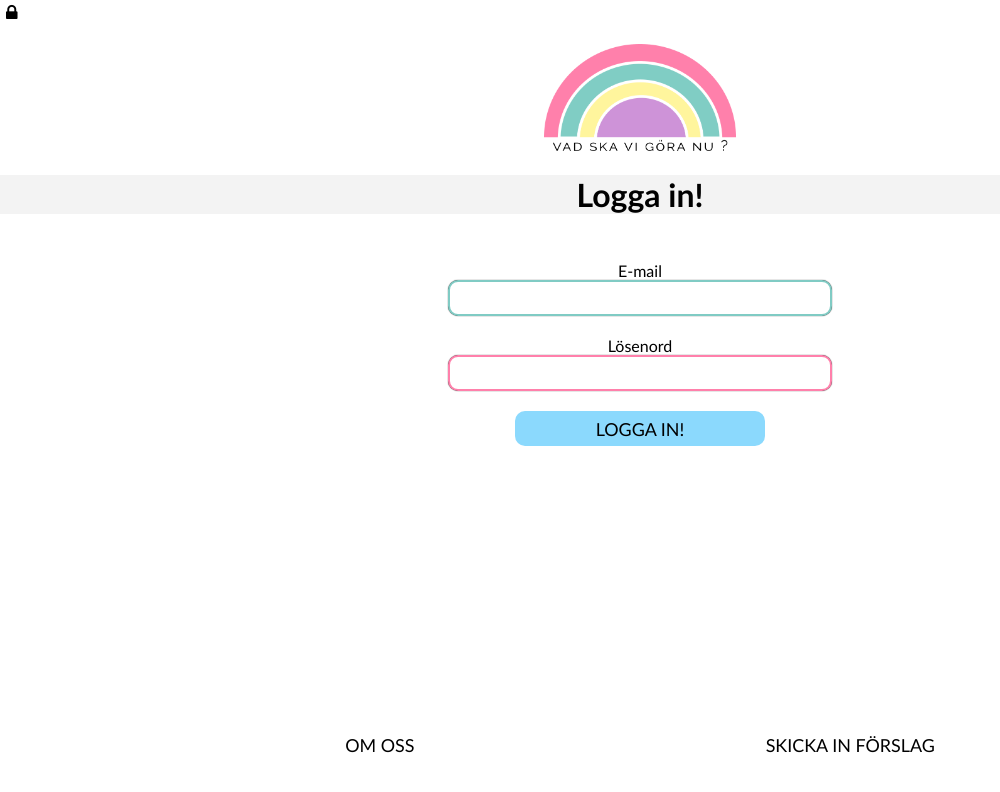
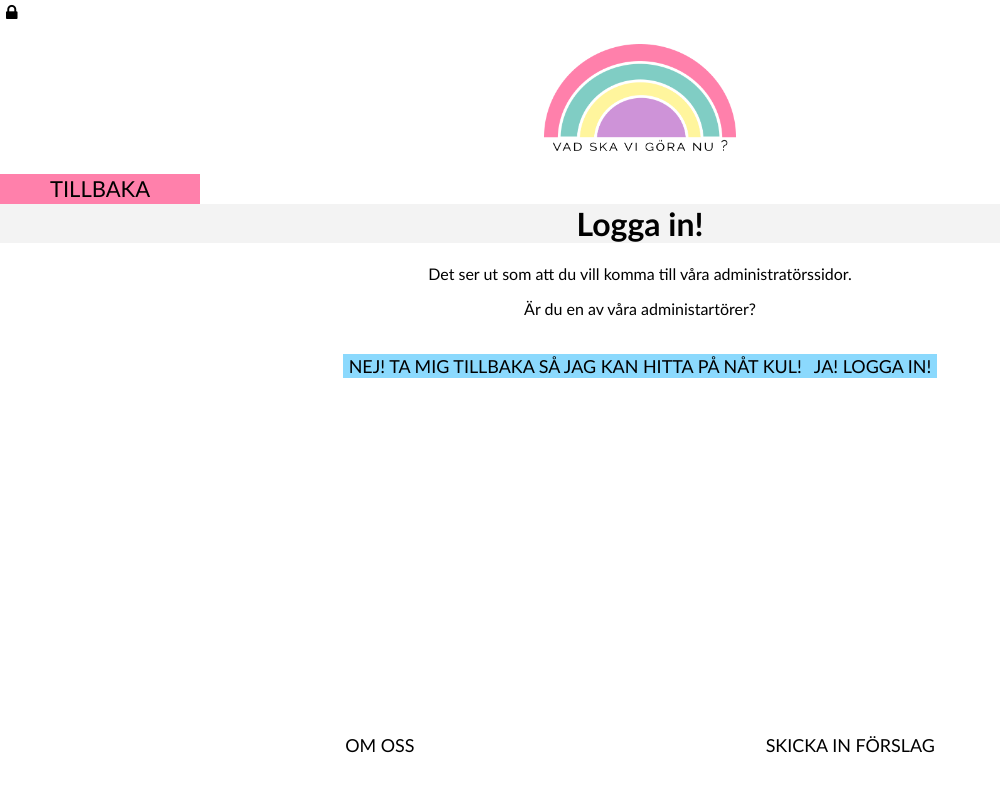
Before and after one commit to ninasse/vadskavigora, a React (Create React App) app: page /log-in in a window 1280 px wide. Shown: the top 792 px of the page, without its empty margins (0-1000 px from the left). Built offline with nearby package versions, Linux system fonts and the light colour scheme; no server answers; a web font is replaced by a local one.

Commit message:
added conditional rendering i LogIn

```diff
--- a/src/components/footer/Footer.tsx
+++ b/src/components/footer/Footer.tsx
@@ -1,5 +1,6 @@
 import React from 'react';
 import './Footer.scss';
+// eslint-disable-next-line @typescript-eslint/no-unused-vars
 import { BrowserRouter as Route, Link } from 'react-router-dom';
 
 export default function Footer(){
--- a/src/components/log-in/LogIn.scss
+++ b/src/components/log-in/LogIn.scss
@@ -1,6 +1,9 @@
 @import "src/styles/colors.scss";
 @import "src/styles/mixins.scss";
 
+h1 {
+  margin-top: 0;
+}
 .error-messages {
   background: var(--color-delete);
   color: var(--black);
@@ -26,7 +29,6 @@ margin-top: 20px;
 }
 
 .login-input {
-
   @include tablet {
     width: 50%;
   }
--- a/src/components/log-in/LogIn.tsx
+++ b/src/components/log-in/LogIn.tsx
@@ -3,6 +3,7 @@ import { useHistory } from 'react-router-dom';
 import {auth} from '../../firebase'
 import {AuthContext} from '../../contexts/AuthContext';
 import UserData from '../../models/UserData';
+import { Link } from 'react-router-dom';
 import './LogIn.scss';
 
 
@@ -14,6 +15,7 @@ export default function LogIn(){
         new UserData()
       );
     const [error, setError] = useState('');
+    const [isAdmin, setIsAdmin] = useState(false)
 
     function handleOnChange(e: ChangeEvent<HTMLInputElement>){
         e.preventDefault();
@@ -48,7 +50,14 @@ export default function LogIn(){
     }
    return(
         <>
+            <div>
+                <div className="goBack">
+                    <Link to="/"><button>Tillbaka</button></Link>
+                </div>
+            </div>
+
         <h1>Logga in!</h1>
+        {isAdmin ? <div>
             {error ? <div className="error-messages">{error}</div> : null}
                 <form>
                     <fieldset>
@@ -63,6 +72,14 @@ export default function LogIn(){
                         <button type='button' id="loginBtn" className="saveBtn" onClick={handleSignIn}>Logga in!</button>
                     </fieldset>
                 </form>
+        </div>
+         : <div>
+            <p>Det ser ut som att du vill komma till våra administratörssidor.</p>
+            <p>Är du en av våra administartörer?</p>
+            <Link to="/"><button id="loginBtn">Nej! Ta mig tillbaka så jag kan hitta på nåt kul!</button></Link>
+            <button type="button" id="loginBtn" onClick={() => setIsAdmin(true)}>JA! Logga in!</button>
+        </div>}
+
         </>
     )
 }
--- a/src/components/suggestions/Suggestions.tsx
+++ b/src/components/suggestions/Suggestions.tsx
@@ -9,12 +9,10 @@ export interface ISuggestionsProps {
 export default function Suggestions (){
 
     const [suggestions, setSuggestions] = useState<Suggestion[]>([]);
-    const [isClicked, setIsClicked] = useState(false);
     const suggestionsRef = database.ref('Suggestions');
 
 
     useEffect(() => {
-
         suggestionsRef.on('value', (snapshot)=> {
             const suggestions = snapshot.val();
             const suggestionsArr: Suggestion[] = []
@@ -28,7 +26,6 @@ export default function Suggestions (){
 
     function deleteSuggestion(e: MouseEvent<HTMLButtonElement>){
         const id = String(e);
-
         suggestionsRef.orderByChild('ID').equalTo(id).on('value', (snapshot)=> {
             snapshot.forEach((data: any)=>{
                 suggestionsRef.child(data.key).remove()
@@ -36,16 +33,13 @@ export default function Suggestions (){
         })
     }
     function openModal(e: MouseEvent<HTMLButtonElement>) {
-        setIsClicked(true)
         const modal: any = document.getElementById(String(e));
         modal.className = 'modal'
-
     }
 
     function closeModal(e: MouseEvent<HTMLElement>) {
         let modal: any= document.getElementById(String(e));
         modal.className = 'hiddenModal';
-        setIsClicked(false)
     }
 
     return(
@@ -53,9 +47,7 @@ export default function Suggestions (){
             <h1>Förslag</h1>
             <ul>
                 {suggestions.map((suggestion : any) =>  {
-
-               return <li className="suggestionList" key=
-               {suggestion.ID}>
+                    return <li className="suggestionList" key={suggestion.ID}>
                         <div>
                             <div>
                                 <button className="viewBtn" onClick={()=>openModal(suggestion.ID)}>Granska</button>
@@ -68,16 +60,12 @@ export default function Suggestions (){
                                 <h3 id="titelModal">{suggestion.title}</h3>
                                 <p id="pModal">{suggestion.description}</p>
                                 <span>{suggestion.link}</span>
-
                                 <button id={suggestion.ID} onClick={()=> deleteSuggestion(suggestion.ID)} className="deleteButton">
                                     <i className="fa fa-trash fa-2x"></i>
                                 </button>
-
-
                             </div>
                         </div>
                     </li>
-
                 })}
             </ul>
         </>
```
Lines whose indentation alone changed are shown as unchanged.
